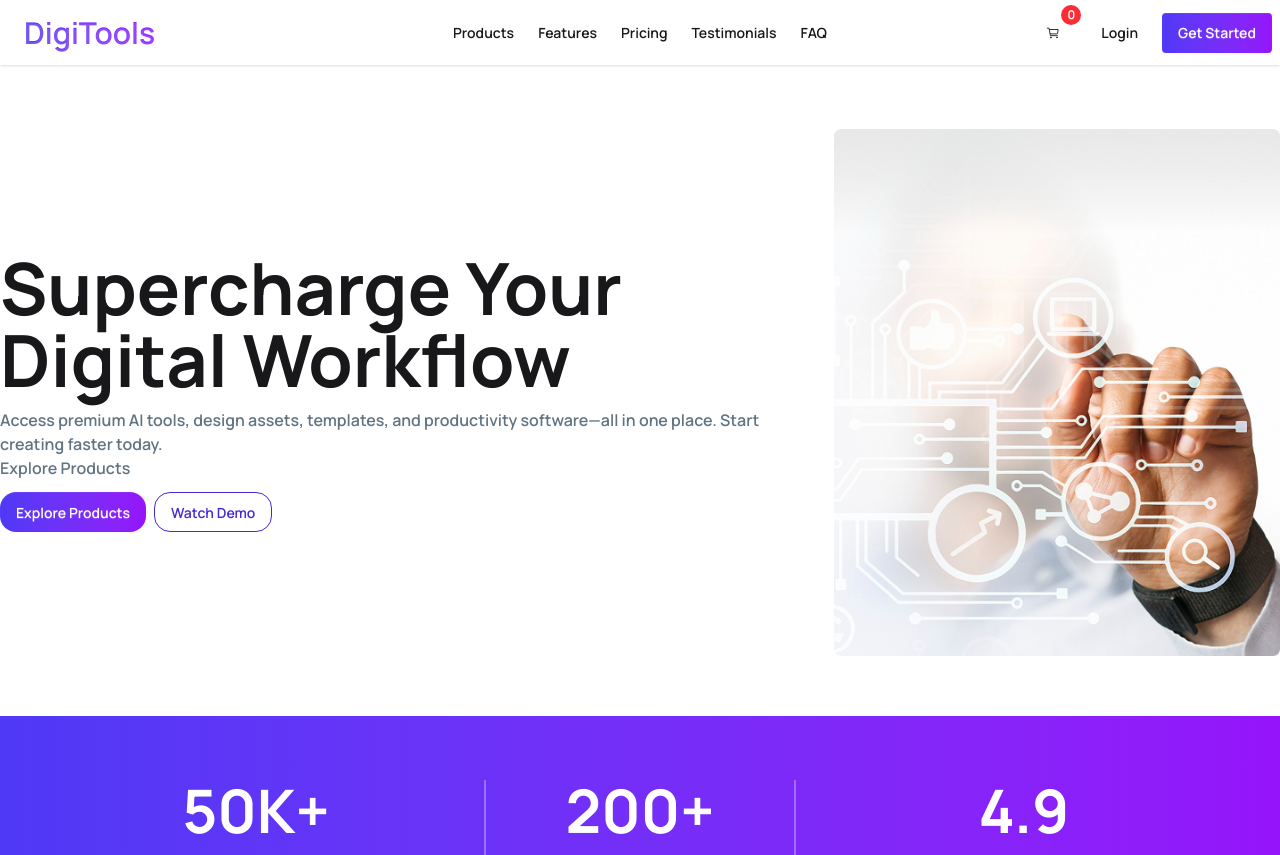
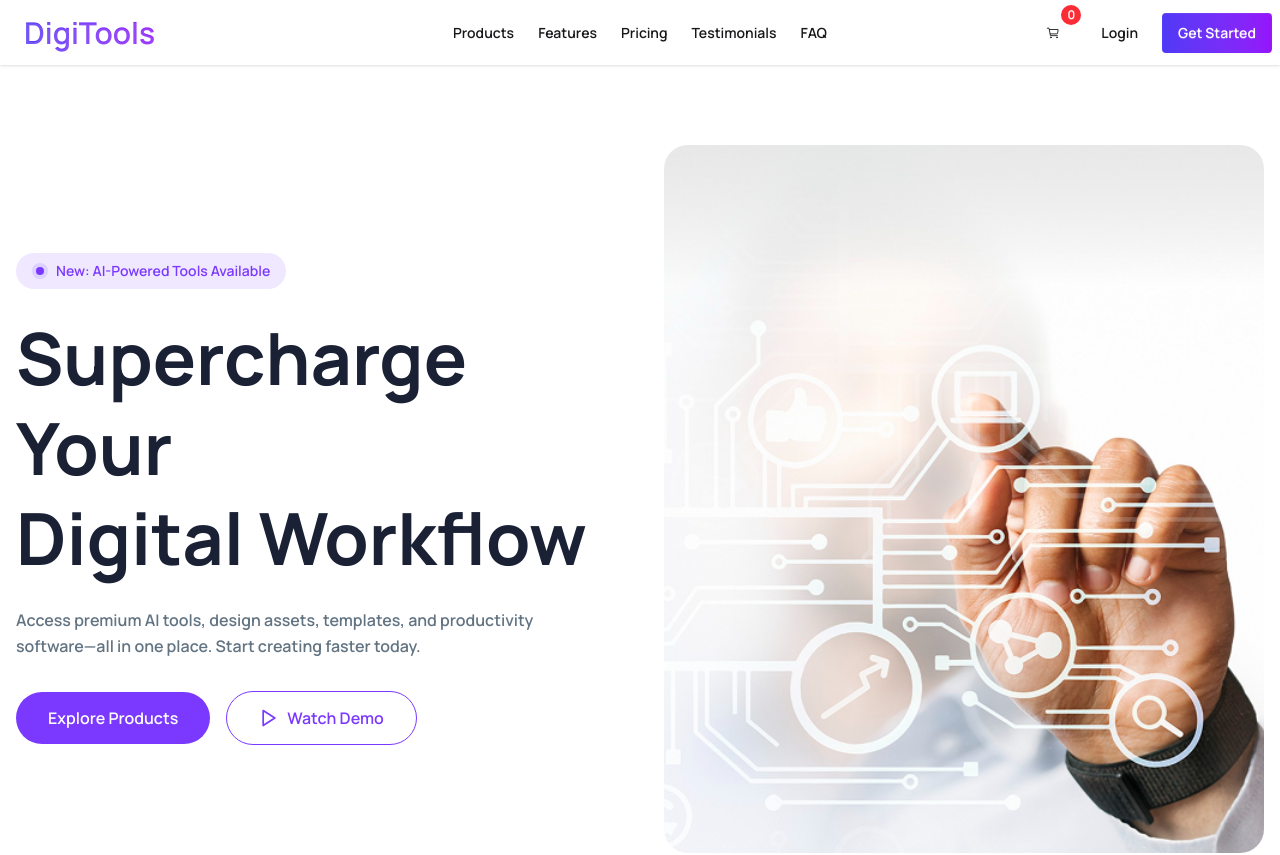
Before and after one commit to the-smri/assignment-6-DigiTools, a React (Vite) app: page / in a window 1280 px wide. Shown: the top 855 px of the page. Built offline with nearby package versions, Linux system fonts and the light colour scheme.

Commit message:
update badge

```diff
--- a/src/components/homepage/banner/Banner.jsx
+++ b/src/components/homepage/banner/Banner.jsx
@@ -3,29 +3,50 @@ import bannerImg from "../../../assets/banner.png";
 
 const Banner = () => {
   return (
-    <div className="container mx-auto mt-16">
-      <div className="flex flex-col lg:flex-row justify-between gap-2 items-center">
-        <div className="left space-y-3">
-        <h2 className="text-4xl lg:text-7xl font-extrabold">
-          Supercharge Your <br></br> Digital Workflow
+    <div className="container mx-auto px-4 mt-16 lg:mt-20">
+      <div className="flex flex-col lg:flex-row justify-between gap-12 items-center">
+
+        {/* Left Content */}
+        <div className="left flex-1 space-y-6">
+
+          {/* Badge */}
+          <div className="inline-flex items-center gap-2 px-4 py-2 bg-[#EFE8FF] text-[#7B39FF] rounded-full font-medium text-sm">
+            <span className="flex items-center justify-center w-4 h-4 bg-[#DCD1FF] rounded-full">
+              <span className="w-2 h-2 bg-[#7B39FF] rounded-full"></span>
+            </span>
+            New: AI-Powered Tools Available
+          </div>
+
+          {/* Title */}
+          <h2 className="text-5xl lg:text-[72px] font-extrabold text-[#1B2135] leading-tight">
+            Supercharge Your <br className="hidden lg:block" /> Digital Workflow
           </h2>
-        <p className="text-gray-400 text-base">
+
+          {/* Description */}
+          <p className="text-gray-500 text-lg leading-relaxed max-w-xl">
             Access premium AI tools, design assets, templates, and productivity
-          software—all in one place. Start creating faster today. <br />Explore
-          Products
+            software—all in one place. Start creating faster today.
           </p>
-        <div className=" flex justify-start items-center gap-2">
-          <a className="btn border-none bg-linear-to-r from-[#4F39F6] to-[#9514FA] text-white transition-transform  hover:scale-105 active:scale-95 rounded-2xl">
+
+          {/* Buttons */}
+          <div className="flex flex-col sm:flex-row justify-start items-center gap-4 pt-2">
+            <a className="w-full sm:w-auto px-8 py-3.5 bg-[#7B39FF] text-white font-semibold rounded-full hover:opacity-90 transition text-center cursor-pointer">
               Explore Products
             </a>
-          <button className="btn btn-outline btn-primary rounded-2xl">
+            <button className="w-full sm:w-auto px-8 py-3.5 border border-[#7B39FF] text-[#7B39FF] font-semibold rounded-full flex items-center justify-center gap-2 hover:bg-[#F8F5FF] transition">
+              <svg stroke="currentColor" fill="none" strokeWidth="2" viewBox="0 0 24 24" strokeLinecap="round" strokeLinejoin="round" height="20" width="20" xmlns="http://www.w3.org/2000/svg">
+                <polygon points="5 3 19 12 5 21 5 3"></polygon>
+              </svg>
               Watch Demo
             </button>
           </div>
         </div>
-      <div className="right">
-        <img src={bannerImg} alt="" />
+
+        {/* Right Image */}
+        <div className="right flex-1 w-full flex justify-end">
+          <img className="w-full max-w-[600px] object-cover rounded-3xl" src={bannerImg} alt="Digital Workflow" />
         </div>
+
       </div>
     </div>
   );
```
Lines whose indentation alone changed are shown as unchanged.
